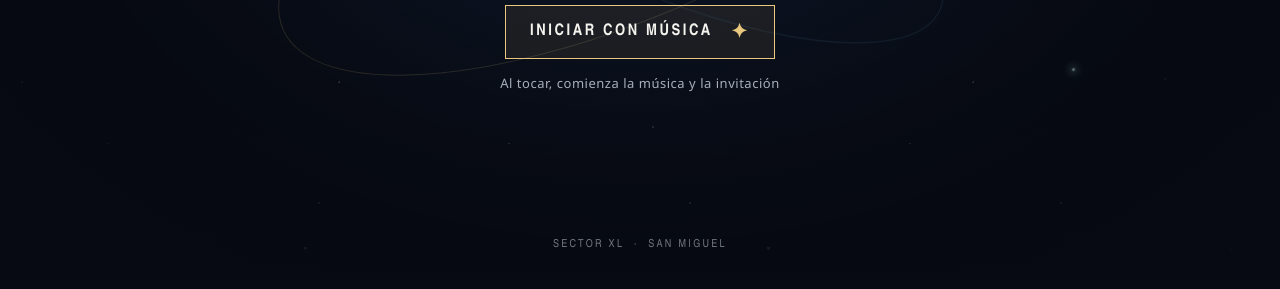
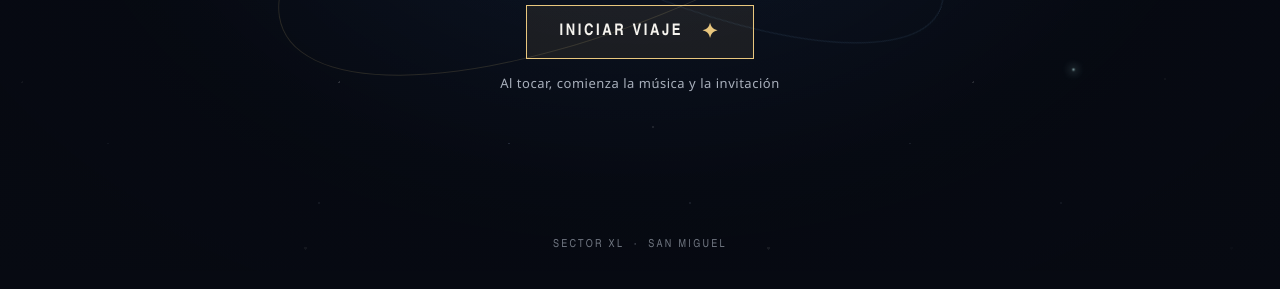
Before and after one commit to castjdd01/invitacion-ever-40, a plain HTML site: page index.html in a window 1280 px wide. Shown: the part 529-818 px from the top of the page. Drawn offline with Linux system fonts and the light colour scheme.

Commit message:
Rename opening button to Iniciar viaje

```diff
--- a/index.html
+++ b/index.html
@@ -50,7 +50,7 @@
         <h1 id="opening-title">Hace mucho tiempo,<br>en una galaxia muy,<br>muy lejana...</h1>
         <div class="opening-rule" aria-hidden="true"></div>
         <button class="mission-button" id="start-mission" type="button">
-          <span>Iniciar con música</span><span class="button-star" aria-hidden="true">✦</span>
+          <span>Iniciar viaje</span><span class="button-star" aria-hidden="true">✦</span>
         </button>
         <p class="opening-hint">Al tocar, comienza la música y la invitación</p>
       </div>
```
